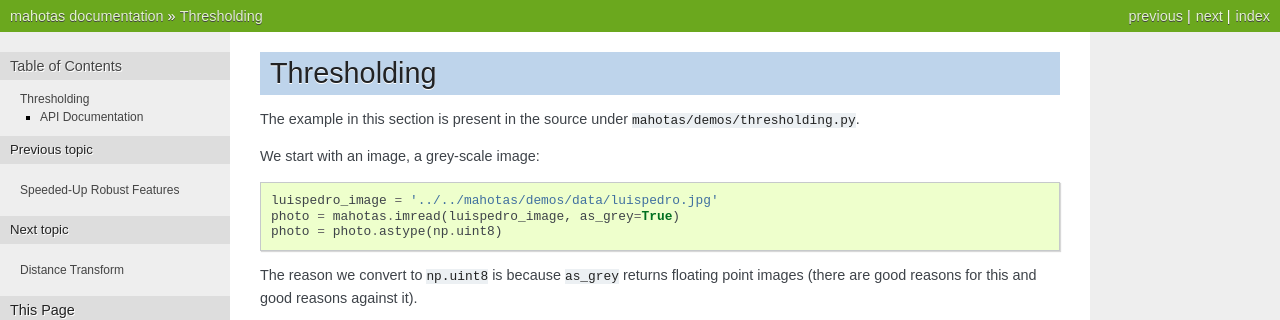
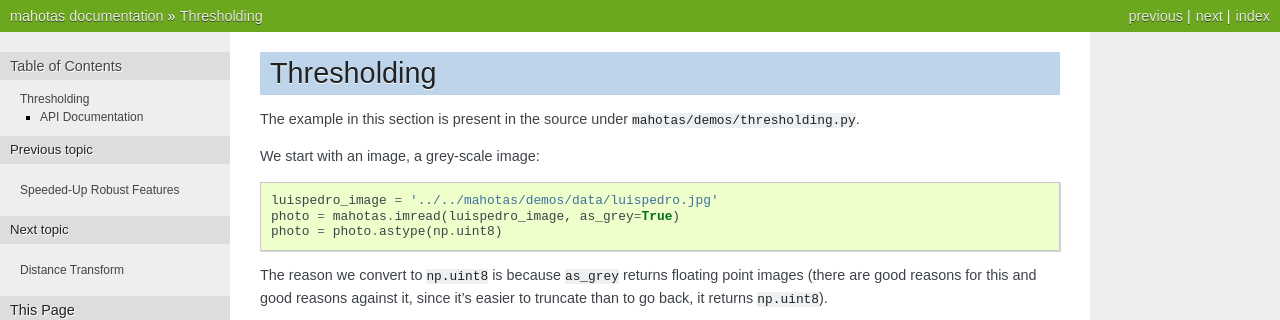
Before and after one commit to luispedro/mahotas, a Sphinx documentation site: the page built from docs/source/thresholding.rst, in a window 1280 px wide, cut to the strip 0-320 px from the top of the page. Built offline with Sphinx 7.4.7, drawn with Linux system fonts in a browser that asks for light colours; formulas are drawn with MathJax 3.

Commit message:
DOC Review and improve documentation

```diff
--- a/docs/source/features.rst
+++ b/docs/source/features.rst
@@ -15,6 +15,9 @@
     These **have a position** and are a function of a local image region.
 
 Mahotas supports both types.
+
+The `classification tutorial <classification.html>`__ illustrates the
+usefulness of feature computation.
 
 Global features
 ---------------
--- a/docs/source/index.rst
+++ b/docs/source/index.rst
@@ -11,7 +11,6 @@
 
    morphology
    features
-   lbp
    surf
    thresholding
    distance
@@ -19,13 +18,12 @@
    polygon
    wavelets
    classification
+   lbp
    faq
    internals
    principles
+   readme
    api
-
-
-.. include:: readme.rst
 
 Indices and tables
 ------------------
--- a/docs/source/thresholding.rst
+++ b/docs/source/thresholding.rst
@@ -13,7 +13,8 @@
     photo = photo.astype(np.uint8)
 
 The reason we convert to ``np.uint8`` is because ``as_grey`` returns floating
-point images (there are good reasons for this and good reasons against it).
+point images (there are good reasons for this and good reasons against it,
+since it's easier to truncate than to go back, it returns ``np.uint8``).
 
 .. plot::
 
```
